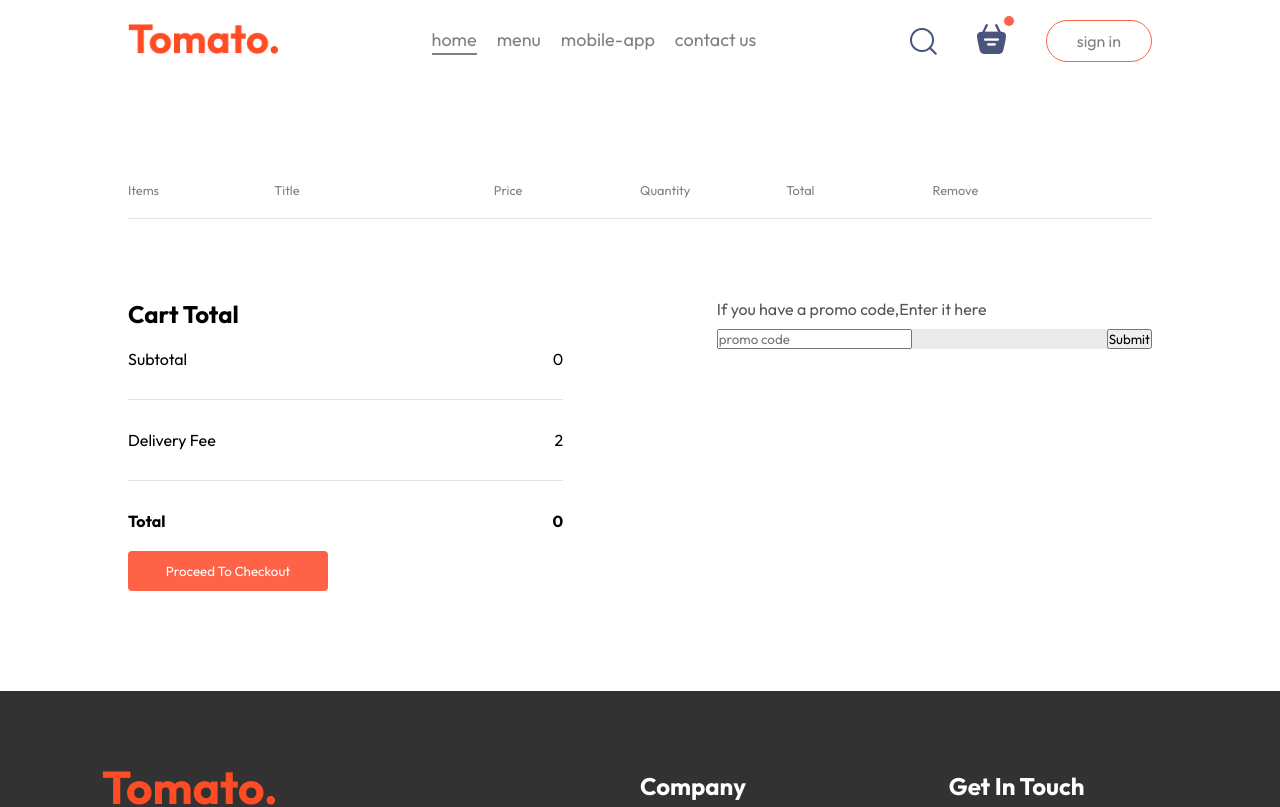
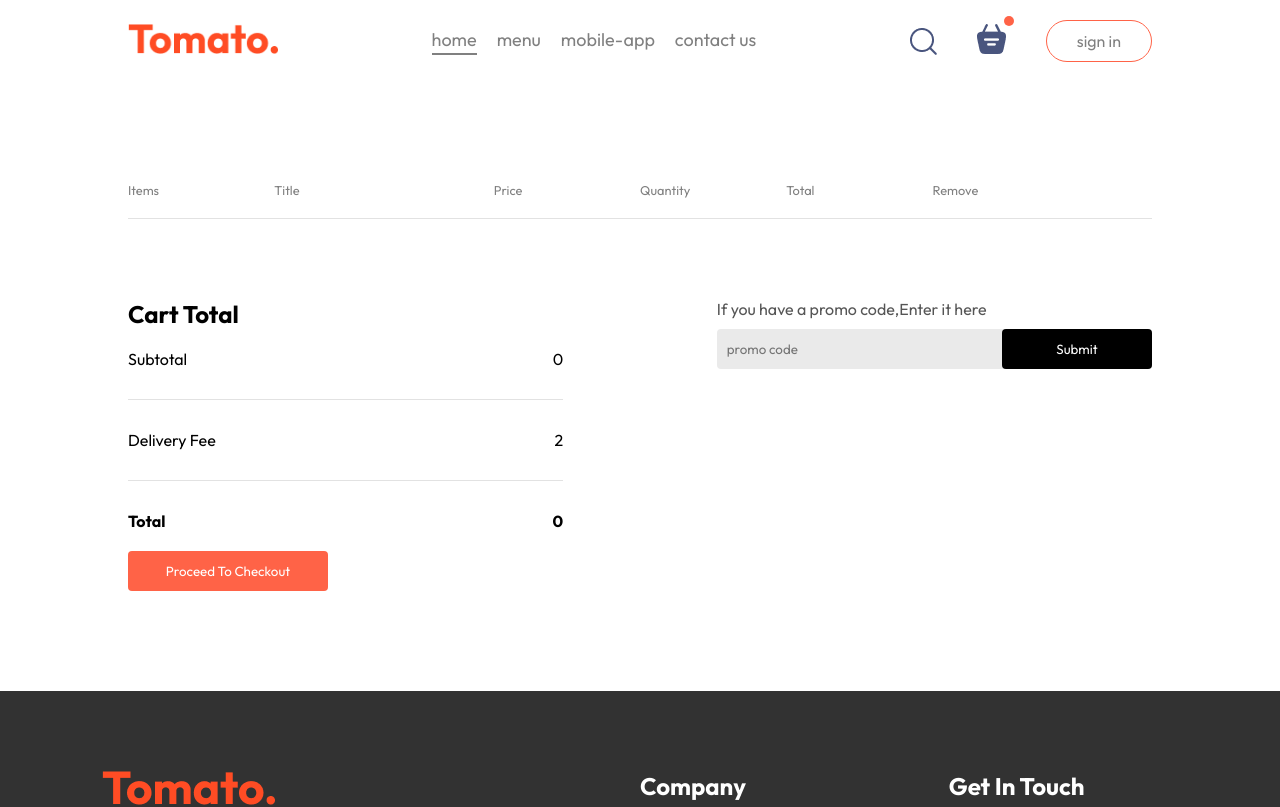
Before and after one commit to Pratheekjshetty/accelerlab-foodapp, a React (Create React App) app: page /cart in a window 1280 px wide. Shown: the top 807 px of the page. Built offline with nearby package versions, Linux system fonts and the light colour scheme.

Commit message:
second-commit

```diff
--- a/src/pages/Cart/Cart.css
+++ b/src/pages/Cart/Cart.css
@@ -72,3 +72,17 @@
     background-color: #eaeaea;
     border-radius: 4px;
 }
+.cart-promocode-input input{
+    background: transparent;
+    border: none;
+    outline: none;
+    padding-left: 10px;
+}
+.cart-promocode-input button{
+    width: max(10vw,150px);
+    padding: 12px 5px;
+    background-color: black;
+    border: none;
+    color: white;
+    border-radius: 4px;
+}
```
